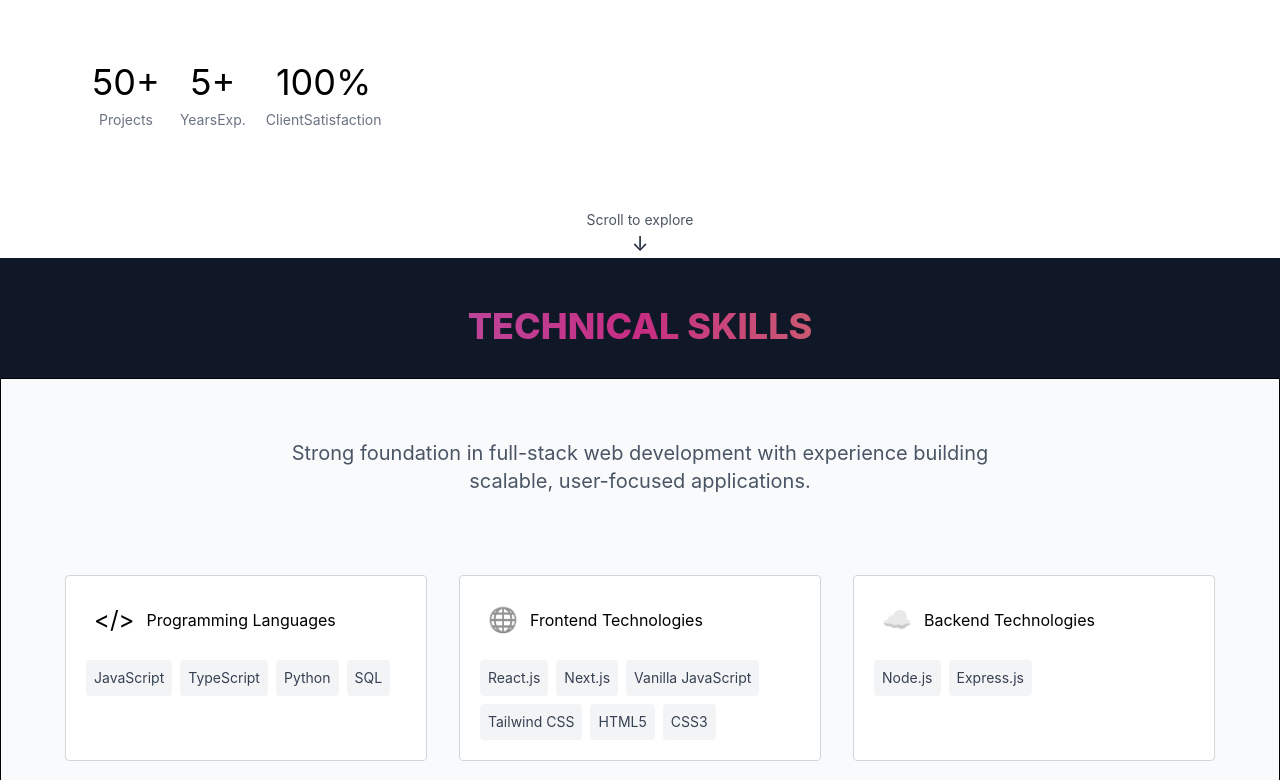
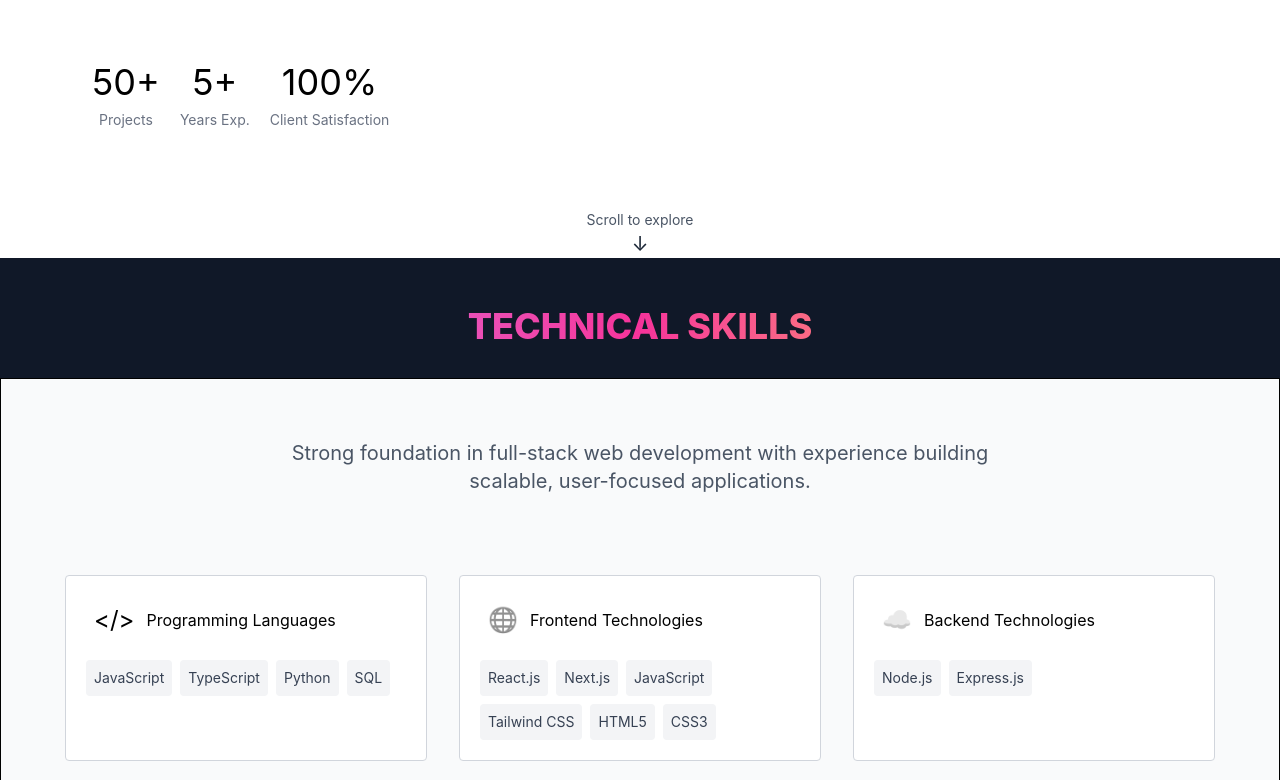
Before and after one commit to SurazKhati/Portfolio, a Next.js app: page / in a window 1280 px wide. Shown: the part 740-1520 px from the top of the page. Built offline with nearby package versions, Linux system fonts and the light colour scheme.

Commit message:
rewriting for vercel

```diff
--- a/app/page.tsx
+++ b/app/page.tsx
@@ -61,15 +61,18 @@ export default function Home() {
   return (
     <div className="w-full">
       {/* Navbar */}
-      <Navbar title="Suraj Khati" options={["Home", "Skills", "Projects", "Contacts"]} />
+      <Navbar
+        title="Suraj Khati"
+        options={["Home", "Skills", "Projects", "Contacts"]}
+      />
 
       {/* Home Section */}
       <section id="Home" className="w-full overflow-x-hidden">
         <HeroSection
           stats={[
             { value: "50+", label: "Projects" },
-            { value: "5+", label: "YearsExp." },
-            { value: "100%", label: "ClientSatisfaction" },
+            { value: "5+", label: "Years Exp." },
+            { value: "100%", label: "Client Satisfaction" },
           ]}
           batchtxt=""
           title={
@@ -79,14 +82,14 @@ export default function Home() {
           }
           subtext="Junior Software Engineer | MERN Stack Developer | AI/ML Enthusiast"
           description="Specializing in full-stack MERN development and AI/ML-driven solutions that create scalable, impactful digital products."
-          image="./pp.png"
+          image="/pp.png"
         />
         <Scroll />
       </section>
 
       {/* Skills Section */}
       <section id="Skills" className="py-12 bg-gray-900">
-        <h2 className="text-4xl font-extrabold text-transparent bg-clip-text bg-gradient-to-r from-purple-400 via-pink-500 to-yellow-400 text-center mb-8 animate-pulse">
+        <h2 className="text-4xl font-extrabold text-transparent bg-clip-text bg-gradient-to-r from-purple-400 via-pink-500 to-yellow-400 text-center mb-8">
           TECHNICAL SKILLS
         </h2>
 
@@ -104,14 +107,7 @@ export default function Home() {
               icon: "javascript",
               title: "Frontend Technologies",
               color: "text-blue-400",
-      skills: [
-        "React.js",
-        "Next.js",
-        "Vanilla JavaScript",
-        "Tailwind CSS",
-        "HTML5",
-        "CSS3",
-      ],
+              skills: ["React.js", "Next.js", "JavaScript", "Tailwind CSS", "HTML5", "CSS3"],
             },
             {
               icon: "backend",
@@ -127,32 +123,25 @@ export default function Home() {
             },
             {
               icon: "ai",
-      title: "AI",
+              title: "AI / Data",
               color: "text-blue-400",
-      skills: [
-        "Jupyter Notebook",
-        "Pandas",
-        "NumPy",
-        "Data Analysis",
-        "Data Visualization",
-      ],
+              skills: ["Jupyter Notebook", "Pandas", "NumPy", "Data Analysis", "Data Visualization"],
             },
             {
               icon: "tools",
-      title: "Tools & Core Concepts",
+              title: "Tools & Concepts",
               color: "text-blue-400",
               skills: [
                 "REST APIs",
                 "JWT Authentication",
-        "Role-Based Access Control",
+                "RBAC",
                 "CRUD Operations",
                 "Git & GitHub",
-        "Data Structures & Algorithms",
+                "DSA",
               ],
             },
           ]}
         />
-
       </section>
 
       {/* Projects Section */}
@@ -165,9 +154,9 @@ export default function Home() {
         <Selfcontacts
           heading={
             <span
-              className="block text-4xl font-extrabold text-center mb-6 text-red-500 animate-pulse"
+              className="block text-4xl font-extrabold text-center mb-6 text-red-500"
               style={{
-                textShadow: "0 0 10px #ff0000, 0 0 20px #ff4d4d, 0 0 30px #ff6666",
+                textShadow: "0 0 10px #ff0000, 0 0 20px #ff4d4d",
               }}
             >
               Let's Work Together
```
Lines whose indentation alone changed are shown as unchanged.
